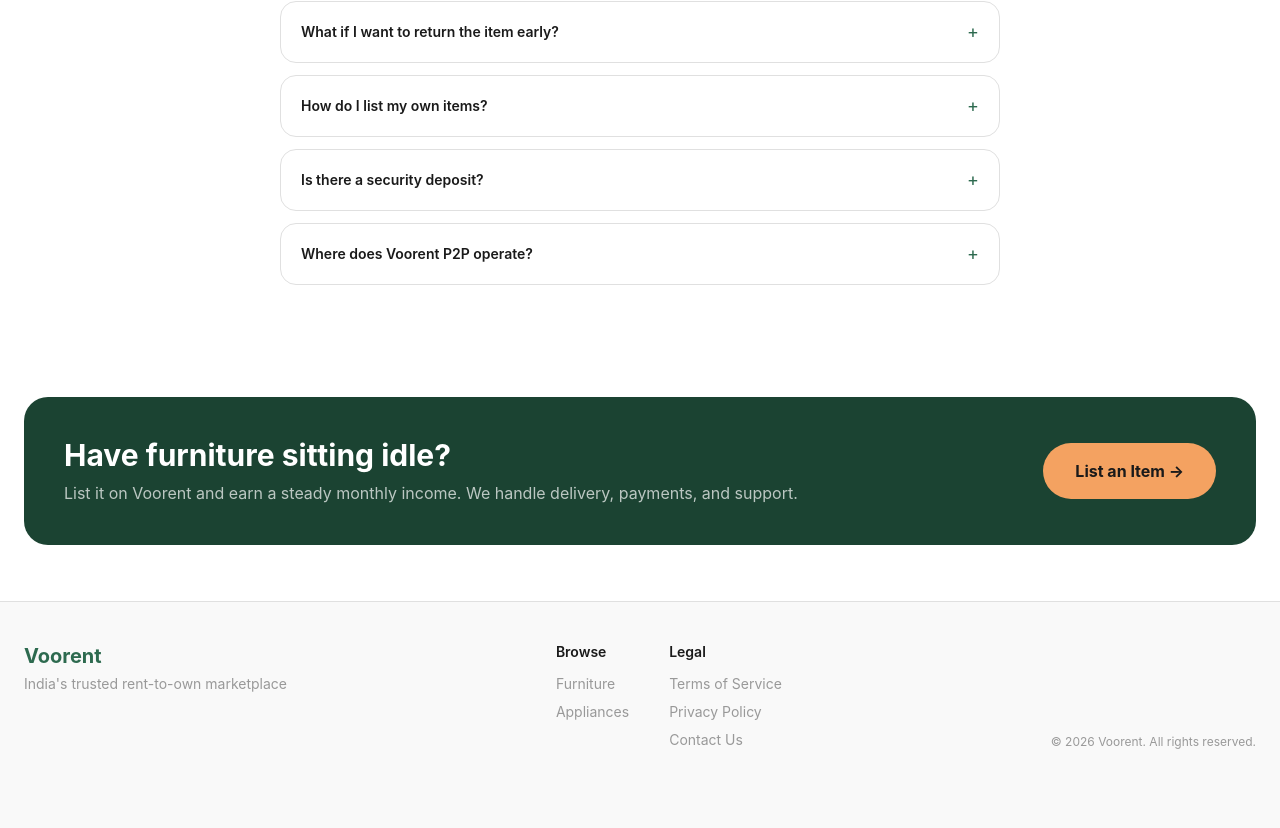
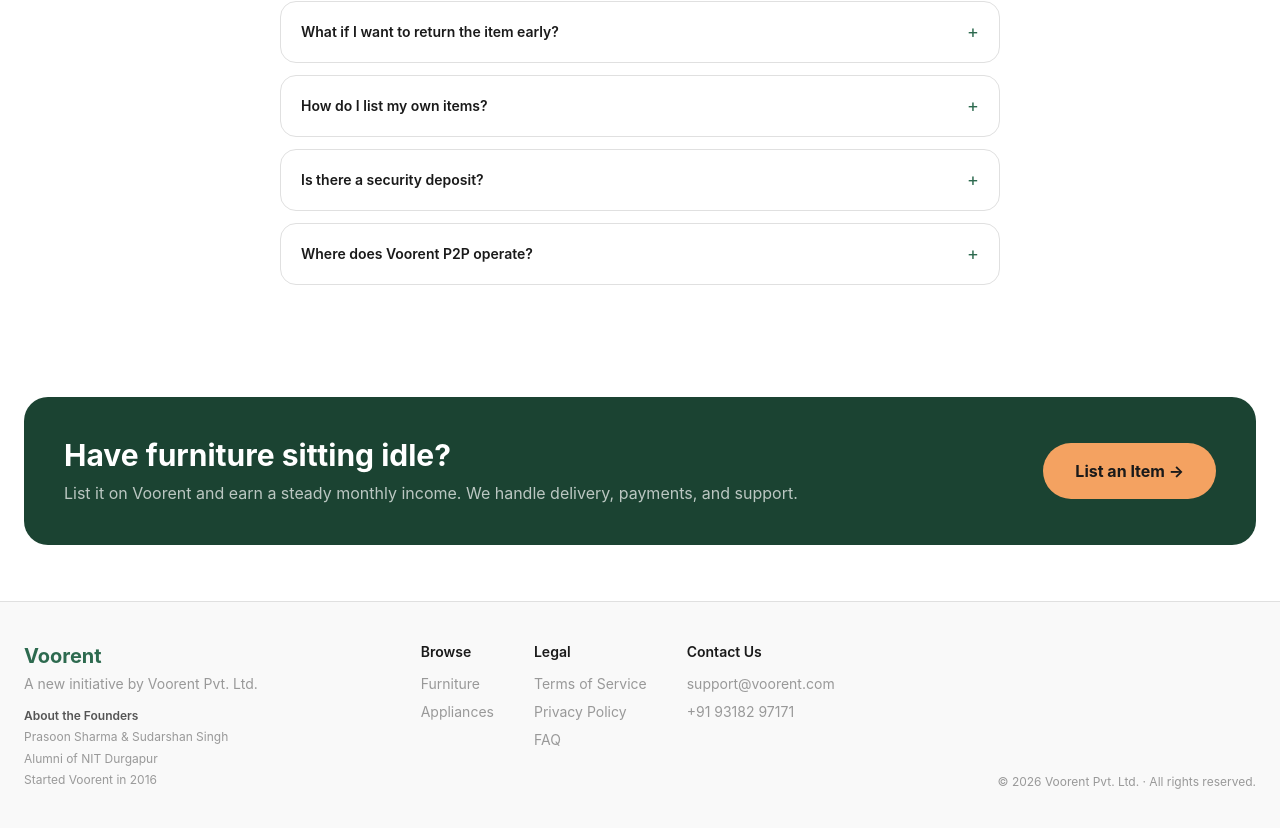
Before and after one commit to singhsudarshan0907-hue/Voorent-p2p, a React (Vite) app in the folder voorent-frontend/: page / in a window 1280 px wide. Shown: the part 2717-3545 px from the top of the page. Before the commit the page ends 3507 px from the top, so only its background shows below. Built offline with nearby package versions, Linux system fonts and the light colour scheme; no server answers.

Commit message:
feat: update footer with contact info, founder details

```diff
--- a/voorent-frontend/src/pages/Home.tsx
+++ b/voorent-frontend/src/pages/Home.tsx
@@ -432,11 +432,20 @@
 
       {/* ── Footer ──────────────────────────────────────────── */}
       <footer className="border-t border-[#E0E0E0] py-10">
-        <div className="max-w-7xl mx-auto px-6 flex flex-col md:flex-row justify-between gap-6 text-sm text-[#999]">
-          <div>
+        <div className="max-w-7xl mx-auto px-6 flex flex-col md:flex-row justify-between gap-8 text-sm text-[#999]">
+
+          {/* Brand + About */}
+          <div className="max-w-xs">
             <p className="text-xl font-bold mb-1" style={{ color: '#2D6A4F' }}>Voorent</p>
-            <p>India's trusted rent-to-own marketplace</p>
+            <p className="mb-3">A new initiative by Voorent Pvt. Ltd.</p>
+            <div className="text-xs leading-relaxed space-y-0.5">
+              <p className="font-semibold text-[#555]">About the Founders</p>
+              <p>Prasoon Sharma &amp; Sudarshan Singh</p>
+              <p>Alumni of NIT Durgapur</p>
+              <p>Started Voorent in 2016</p>
+            </div>
           </div>
+
           <div className="flex gap-10">
             <div className="flex flex-col gap-2">
               <p className="font-semibold text-[#1A1A1A] mb-1">Browse</p>
@@ -447,10 +456,16 @@
               <p className="font-semibold text-[#1A1A1A] mb-1">Legal</p>
               <button onClick={() => navigate('/terms')} className="text-left hover:text-[#2D6A4F]">Terms of Service</button>
               <button onClick={() => navigate('/privacy')} className="text-left hover:text-[#2D6A4F]">Privacy Policy</button>
-              <a href="mailto:support@voorent.com" className="hover:text-[#2D6A4F]">Contact Us</a>
+              <button onClick={() => navigate('/faq')} className="text-left hover:text-[#2D6A4F]">FAQ</button>
+            </div>
+            <div className="flex flex-col gap-2">
+              <p className="font-semibold text-[#1A1A1A] mb-1">Contact Us</p>
+              <a href="mailto:support@voorent.com" className="hover:text-[#2D6A4F]">support@voorent.com</a>
+              <a href="tel:+919318297171" className="hover:text-[#2D6A4F]">+91 93182 97171</a>
             </div>
           </div>
-          <p className="text-xs self-end">© 2026 Voorent. All rights reserved.</p>
+
+          <p className="text-xs self-end">© 2026 Voorent Pvt. Ltd. · All rights reserved.</p>
         </div>
       </footer>
 
```
